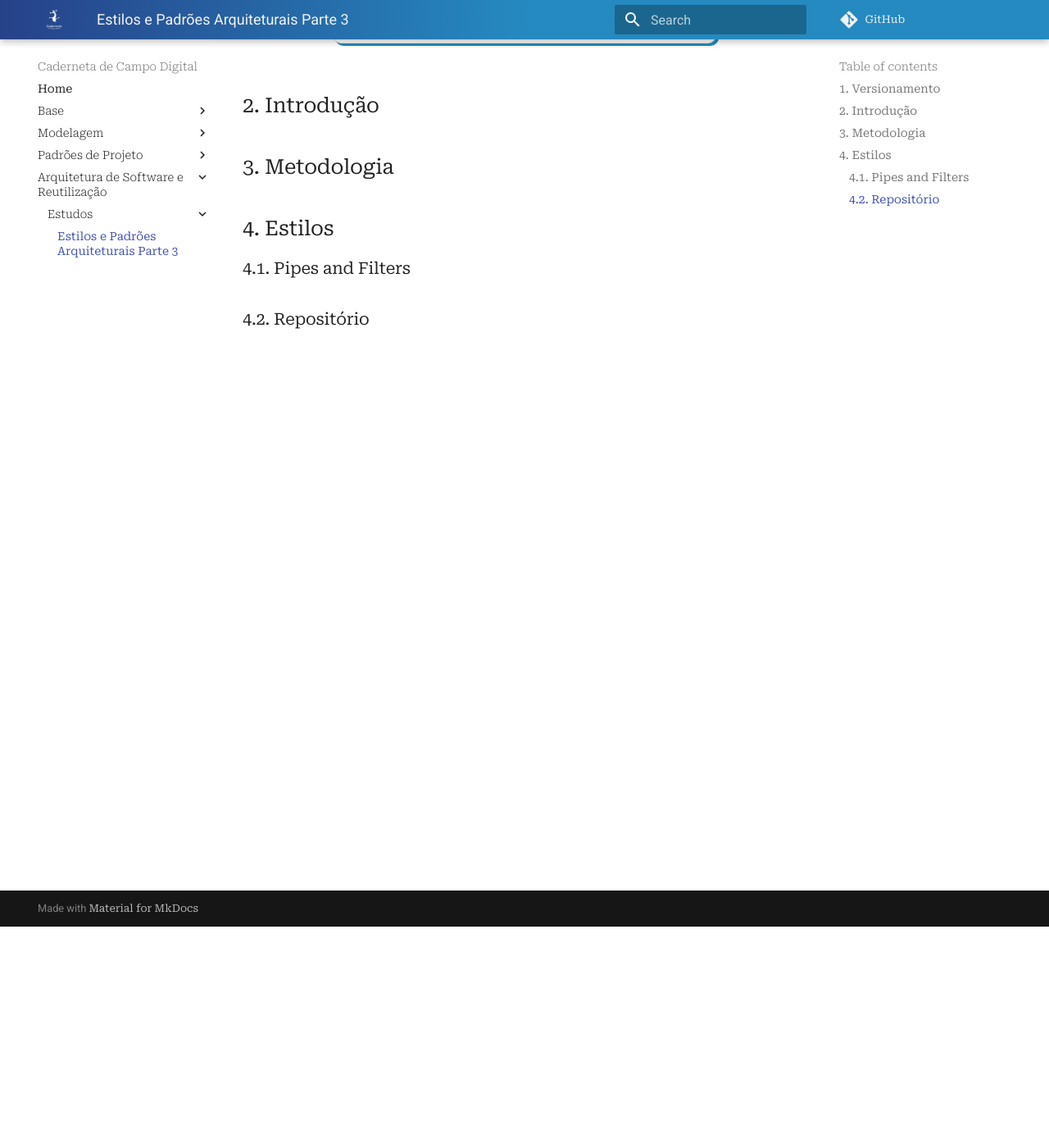
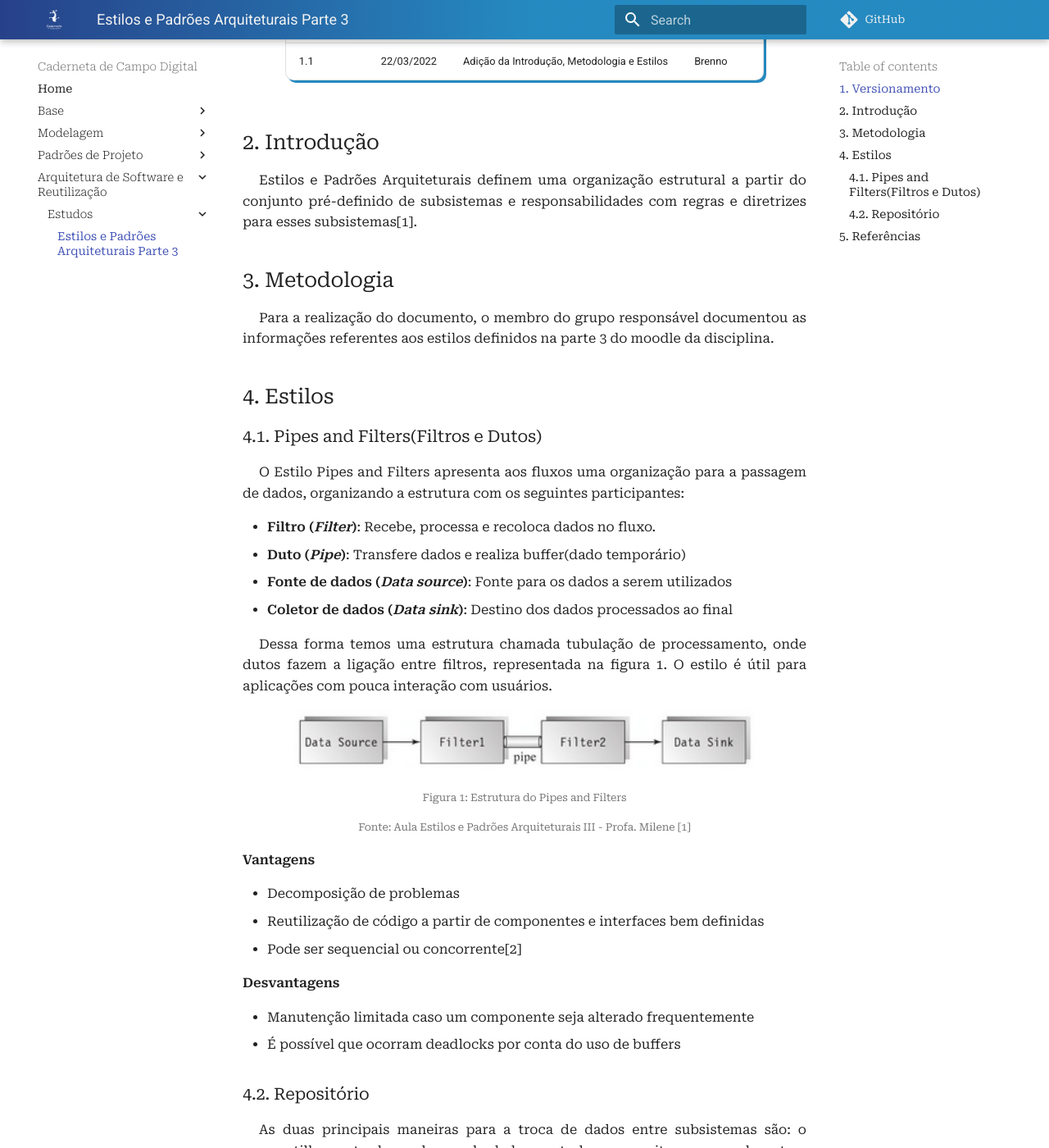
Before and after one commit to UnBArqDsw2021-2/2021.2_G4_CadernetaDeCampoDigital_docs, an MkDocs documentation site: the page built from docs/arquitetura_reutilizacao/estilos_padroes/parte3.md, in a window 1280 px wide and 1400 px high, scrolled down 270 px. Shown: the whole window at 82% size. Built offline with MkDocs 1.6.1 and Material for MkDocs 9.7.7, drawn with Linux system fonts in a browser that asks for light colours; comment, search, counter and statistics services are not loaded; some of the changed text lies outside the part shown.

Commit message:
#138 Adição da Introdução, Metodologia e Estilos

```diff
--- a/docs/arquitetura_reutilizacao/estilos_padroes/parte3.md
+++ b/docs/arquitetura_reutilizacao/estilos_padroes/parte3.md
@@ -2,24 +2,67 @@
 
 ## 1. Versionamento
 
-| Versão | Data       | Descrição                | Autor(es)                   |
-| ------ | ---------- | ------------------------ | --------------------------- |
-| 1.0    | 22/03/2022 | Abertura do documento    | Brenno                      |
+| Versão | Data       | Descrição                                   | Autor(es) |
+| ------ | ---------- | ------------------------------------------- | --------- |
+| 1.0    | 22/03/2022 | Abertura do documento                       | Brenno    |
+| 1.1    | 22/03/2022 | Adição da Introdução, Metodologia e Estilos | Brenno    |
 
 ## 2. Introdução
 
-<p align="justify" style="text-indent: 20px"></p>
+<p align="justify" style="text-indent: 20px">Estilos e Padrões Arquiteturais definem uma organização estrutural a partir do conjunto pré-definido de subsistemas e responsabilidades com regras e diretrizes para esses subsistemas[1].</p>
 
 ## 3. Metodologia
 
-<p align="justify" style="text-indent: 20px"></p>
+<p align="justify" style="text-indent: 20px">Para a realização do documento, o membro do grupo responsável documentou as informações referentes aos estilos definidos na parte 3 do moodle da disciplina.</p>
 
 ## 4. Estilos
 
-### 4.1. Pipes and Filters
+### 4.1. Pipes and Filters(Filtros e Dutos)
 
-<p align="justify" style="text-indent: 20px"></p>
+<p align="justify" style="text-indent: 20px">O Estilo Pipes and Filters apresenta aos fluxos uma organização para a passagem de dados, organizando a estrutura com os seguintes participantes:</p>
+
+- **Filtro** **(*****Filter*****)**: Recebe, processa e recoloca dados no fluxo.
+- **Duto** **(*****Pipe*****)**: Transfere dados e realiza buffer(dado temporário)
+- **Fonte de dados** **(*****Data source*****)**: Fonte para os dados a serem utilizados
+- **Coletor de dados** **(*****Data sink*****)**: Destino dos dados processados ao final
+
+<p align="justify" style="text-indent: 20px">Dessa forma temos uma estrutura chamada tubulação de processamento, onde dutos fazem a ligação entre filtros, representada na figura 1. O estilo é útil para aplicações com pouca interação com usuários.</p>
+
+<center>
+<img src="../../../assets/estilos_padroes/pipes-and-filters.png" class="zoom">
+<h6>Figura 1: Estrutura do Pipes and Filters</h6>
+<h6>Fonte: Aula Estilos e Padrões Arquiteturais III - Profa. Milene [1]</h6>
+</center>
+
+**Vantagens**
+
+- Decomposição de problemas
+- Reutilização de código a partir de componentes e interfaces bem definidas
+- Pode ser sequencial ou concorrente[2]
+
+**Desvantagens**
+
+- Manutenção limitada caso um componente seja alterado frequentemente
+- É possível que ocorram deadlocks por conta do uso de buffers
 
 ### 4.2. Repositório
 
-<p align="justify" style="text-indent: 20px"></p>
+<p align="justify" style="text-indent: 20px">As duas principais maneiras para a troca de dados entre subsistemas são: o compartilhamento de um banco de dados central que permite o acesso de outros subsistemas e bancos de dados próprios para o subsistema, sendo esses os responsáveis pela troca de dados entre si.</p>
+
+<p align="justify" style="text-indent: 20px">O Estilo Repositório consiste nas primeira maneira apresentada, chamada de repositório compartilhado, sendo mais adequada para o compartilhamento de grandes quantidades de dados, dessa forma os subsistemas não interagem diretamente para acessar os dados.</p>
+
+**Vantagens**
+
+- Independência entre componentes
+- Facilidade para gerenciamento dos dados por estarem centralizados
+
+**Desvantagens**
+
+- Problemas no repositório afeta todos
+- Distribuição do repositório pode ser difícil
+- Pode se tornar ineficiente de ser evoluída
+
+## 5. Referências
+> [1] SERRANO, Milene. Arquitetura e Desenho de Software. **Aula Estilos e Padrões Arquiteturais III**. Acesso em: 22 mar. 2022
+
+> [2] SOMMERVILLE, Ian. Projeto de Arquitetura. **Engenharia de Software**. 10. ed. [S. l.]: Pearson Universidades, 2019. cap. 6, ISBN 8543024978.
```
Also changed, not shown: docs/assets/estilos_padroes/pipes-and-filters.png (added).
